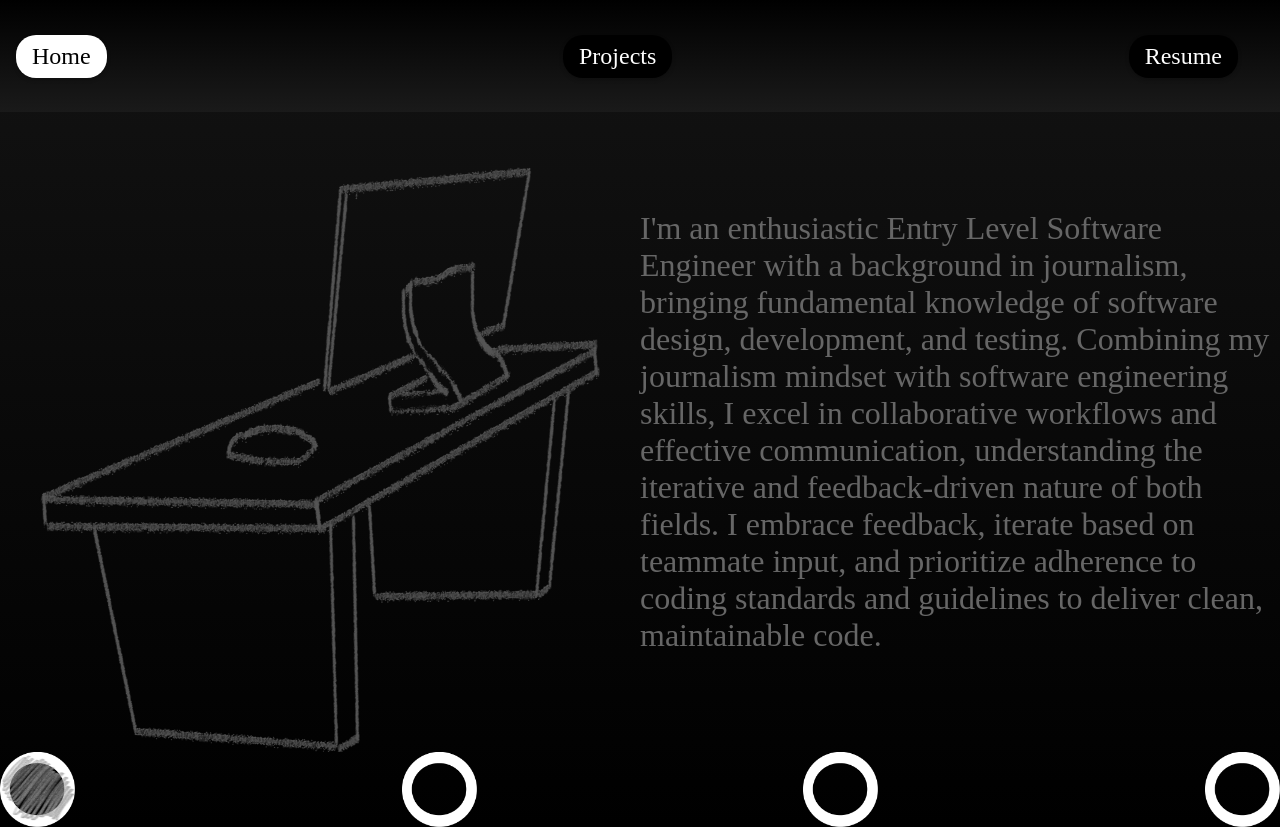
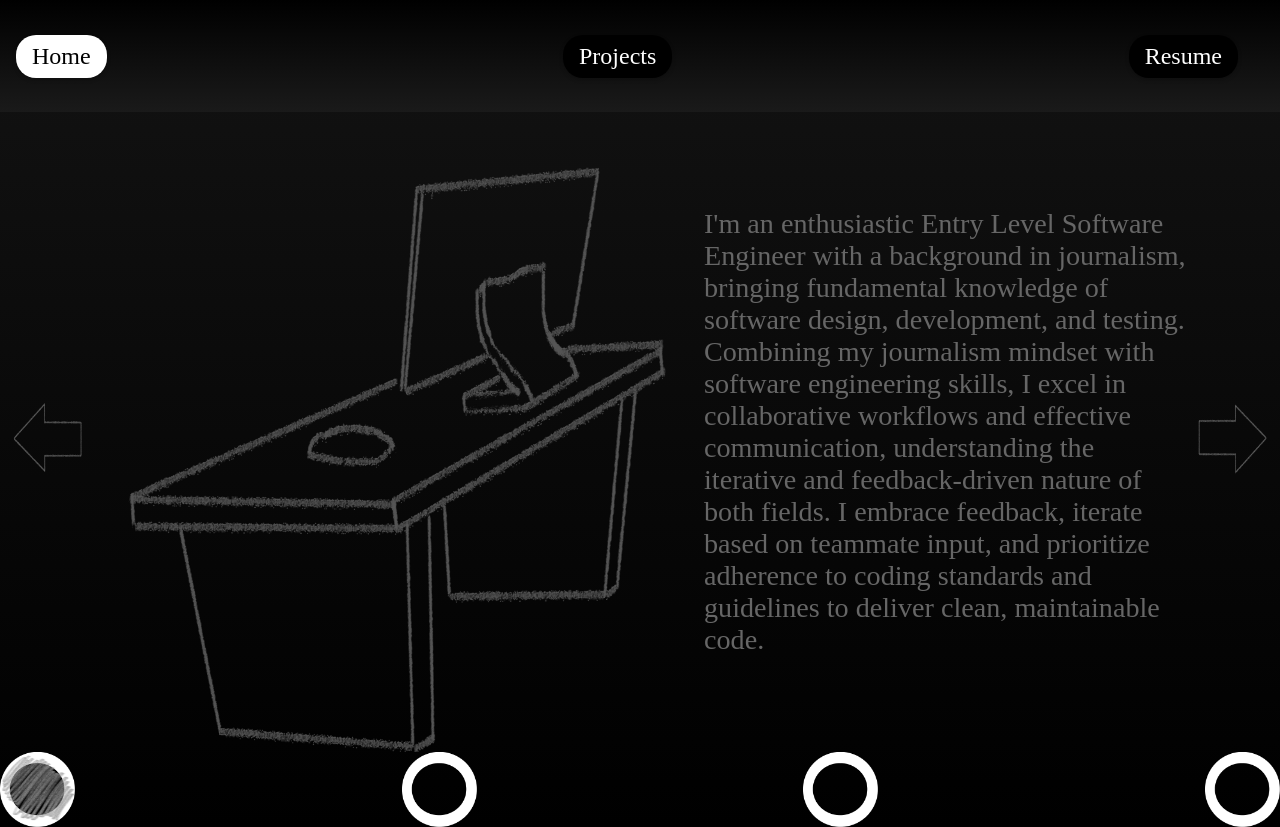
Before and after one commit to joshuarfoster/PortfolioSite, a React (Create React App) app: page / in a window 1280 px wide. Built offline with nearby package versions, Linux system fonts and the light colour scheme; a web font is replaced by a local one.

Commit message:
added carousel arrows

```diff
--- a/src/homepage/Homepage.css
+++ b/src/homepage/Homepage.css
@@ -7,15 +7,17 @@
 .content p {
   color: #666666;
   font-family: 'Kavivanar', cursive;
-  font-size: 2.5vw;
+  font-size: 2.2vw;
   max-height: 80vh;
 }
 
 .content img {
   height: 80vh;
-  max-width:50vw;
+  max-width:48vw;
 }
-
+.arrow {
+  max-height: 7vw;
+}
 .radio {
   bottom:0;
   display:flex;
--- a/src/homepage/Homepage.js
+++ b/src/homepage/Homepage.js
@@ -5,8 +5,12 @@ import ComputerDeskImage from "../Images/ComputerDesk.png";
 import hour24 from "../Images/24hour.png";
 import Working from "../Images/Working.png";
 import Collaboration from "../Images/Collaboration.png";
-import EmptyBubble from "../Images/EmptyBubble.png"
-import FilledBubble from "../Images/FilledBubble.png"
+import EmptyBubble from "../Images/EmptyBubble.png";
+import FilledBubble from "../Images/FilledBubble.png";
+import RightArrow from "../Images/RightArrow.png";
+import LeftArrow from "../Images/LeftArrow.png"
+
+
 
 
 
@@ -16,9 +20,12 @@ function Homepage(){
     const [slide, setSlide] = useState(1);
 
 
+
+
     return(
         <div>
             <div className="content">
+                <img className="arrow" src={LeftArrow} onClick={() => setSlide((slide + 2) % 4 + 1)}/>
                 {slide === 1 && <img src={sources[0]} />}
                 {slide === 2 && <img src={sources[1]} />}
                 {slide === 3 && <img src={sources[2]} />}
@@ -27,6 +34,7 @@ function Homepage(){
                 {slide === 2 && <p>{content[1]}</p>}
                 {slide === 3 && <p>{content[2]}</p>}
                 {slide === 4 && <p>{content[3]}</p>}
+                <img className="arrow" src={RightArrow}  onClick={() => setSlide(slide % 4+1)}/>
             </div>
             <form className="radio">
                 <img src = {slide === 1 ? FilledBubble: EmptyBubble} onClick = {() => setSlide(1)}/>
```
Also changed, not shown: src/Images/LeftArrow.png (added), src/Images/RightArrow.png (added).
